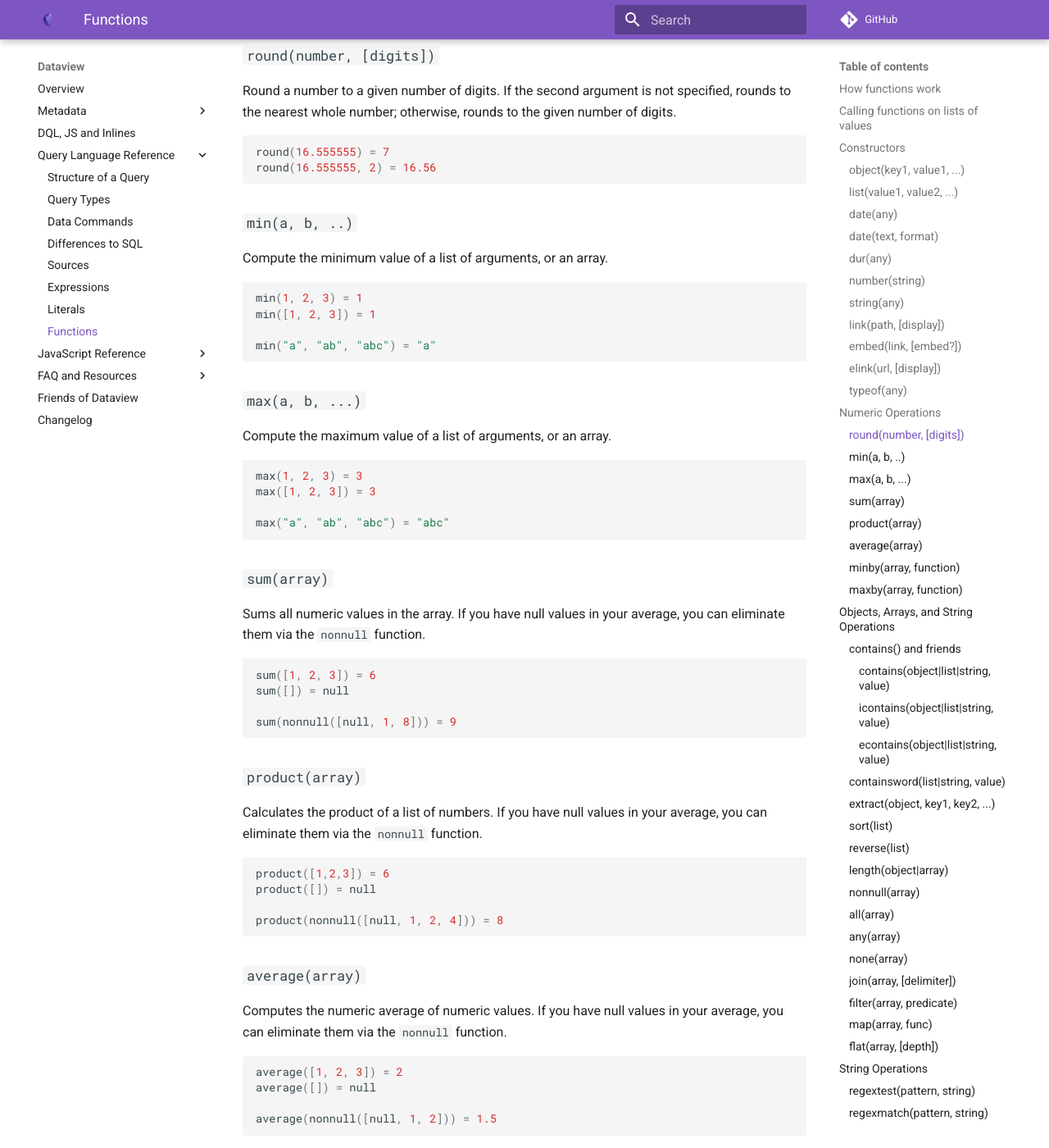
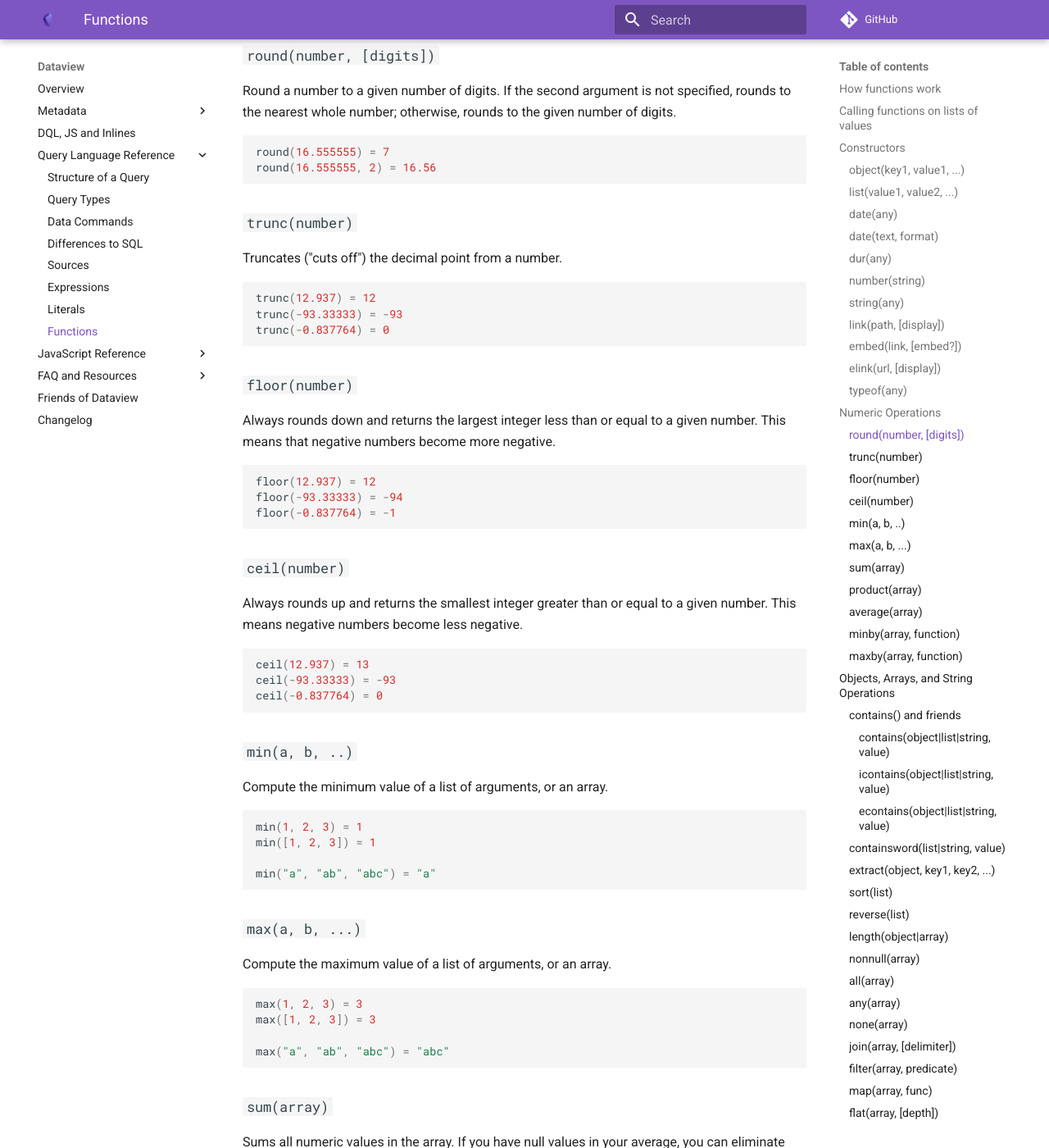
Before and after one commit to blacksmithgu/obsidian-dataview, an MkDocs documentation site: the page built from docs/docs/reference/functions.md, in a window 1280 px wide and 1400 px high, scrolled down 3514 px. Shown: the whole window at 82% size. Built offline with MkDocs 1.6.1 and Material for MkDocs 9.7.7, drawn with Linux system fonts in a browser that asks for light colours; comment, search, counter and statistics services are not loaded.

Commit message:
Add more rounding functions (#1991)
* Add more rounding functions

* Undo whitespace changes

* Update changelog

* Typo fix

* Vectorize functions

Honestly I dont know what this does.

---------

Co-authored-by: Quinn <quinn@quinndt.ca>

````diff
--- a/docs/docs/reference/functions.md
+++ b/docs/docs/reference/functions.md
@@ -160,6 +160,38 @@ otherwise, rounds to the given number of digits.
 ```js
 round(16.555555) = 7
 round(16.555555, 2) = 16.56
+```
+
+### `trunc(number)`
+
+Truncates ("cuts off") the decimal point from a number.
+
+```js
+trunc(12.937) = 12
+trunc(-93.33333) = -93
+trunc(-0.837764) = 0
+```
+
+### `floor(number)`
+
+Always rounds down and returns the largest integer less than or equal to a given number.
+This means that negative numbers become more negative.
+
+```js
+floor(12.937) = 12
+floor(-93.33333) = -94
+floor(-0.837764) = -1
+```
+
+### `ceil(number)`
+
+Always rounds up and returns the smallest integer greater than or equal to a given number.
+This means negative numbers become less negative.
+
+```js
+ceil(12.937) = 13
+ceil(-93.33333) = -93
+ceil(-0.837764) = 0
 ```
 
 ### `min(a, b, ..)`
````
Also changed, not shown: CHANGELOG.md, 1 other file.
